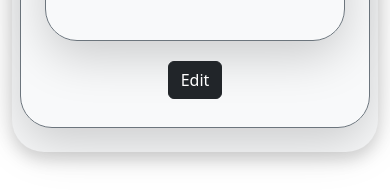
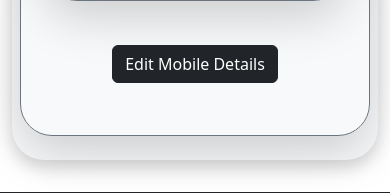
Before and after one commit to AbhilashAynipully/MobileTrade, a Django app: template templates/mobile_details.html in a window 390 px wide. Shown: the part 1100-1293 px from the top of the page. Run offline with Django 3.2, Linux system fonts and the light colour scheme; the template is opened without the code that fills it, so the values that code supplies are empty; parts of the project's set-up code (start-up, migrations or seed data) failed here and were passed over; some libraries are stand-ins or nearby versions.

Commit message:
Add margin to edit mobile details button with bootstrap

```diff
--- a/templates/mobile_details.html
+++ b/templates/mobile_details.html
@@ -10,7 +10,7 @@
 
 
 <div class="row justify-content-center p-4">
-<div class="row my-5  p-2 shadow rounded-5 bg-body-tertiary justify-content-evenly">
+<div class="row my-2  p-2 shadow rounded-5 bg-body-tertiary justify-content-evenly">
 
 <!-- Heading -->
 <h2 class="text-center mb-5">{{ mobile.brand }} {{ mobile.model }}</h2>
@@ -97,8 +97,8 @@
     </div>
 
 {% elif request.user.id == mobile.seller.id %}
-<div class="d-inline text-center">
-<a href="{% url 'edit-mobiles' mobile.pk%}" class="btn btn-dark m-1">Edit</a>
+<div class="d-inline text-center my-4">
+<a href="{% url 'edit-mobiles' mobile.pk%}" class="btn btn-dark m-1">Edit Mobile Details</a>
 </div>
 {% endif %}
 
```
